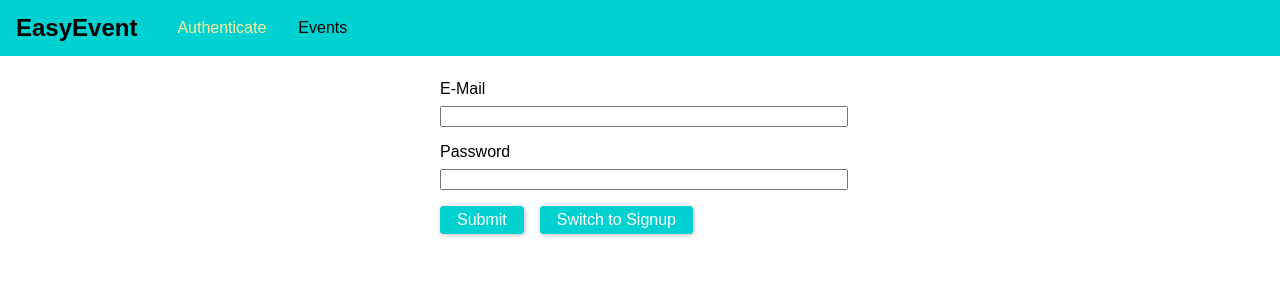
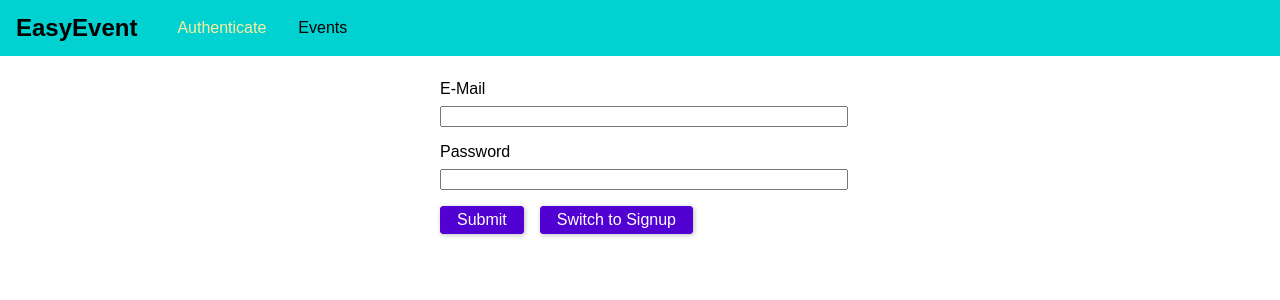
Before and after one commit to gonzalo10/Pegasus-Project, a React (Create React App) app in the folder frontend/: page /auth in a window 1280 px wide. Shown: the top 300 px of the page. Built offline with nearby package versions, Linux system fonts and the light colour scheme.

Commit message:
auth modification

```diff
--- a/frontend/src/pages/Auth.css
+++ b/frontend/src/pages/Auth.css
@@ -19,9 +19,9 @@
 }
 
 .form-actions button {
-  background: #01d1d1;
+  background: #5101d1;
   font: inherit;
-  border: 1px solid #01d1d1;
+  border: 1px solid #5101d1;
   border-radius: 3px;
   padding: 0.25rem 1rem;
   margin-right: 1rem;
@@ -32,6 +32,6 @@
 
 .form-actions button:hover,
 .form-actions button:active {
-    background: #01a7a7;
-    border-color: #01a7a7;
+    background: #6219d6;
+    border-color: #6219d6;
 }
```
